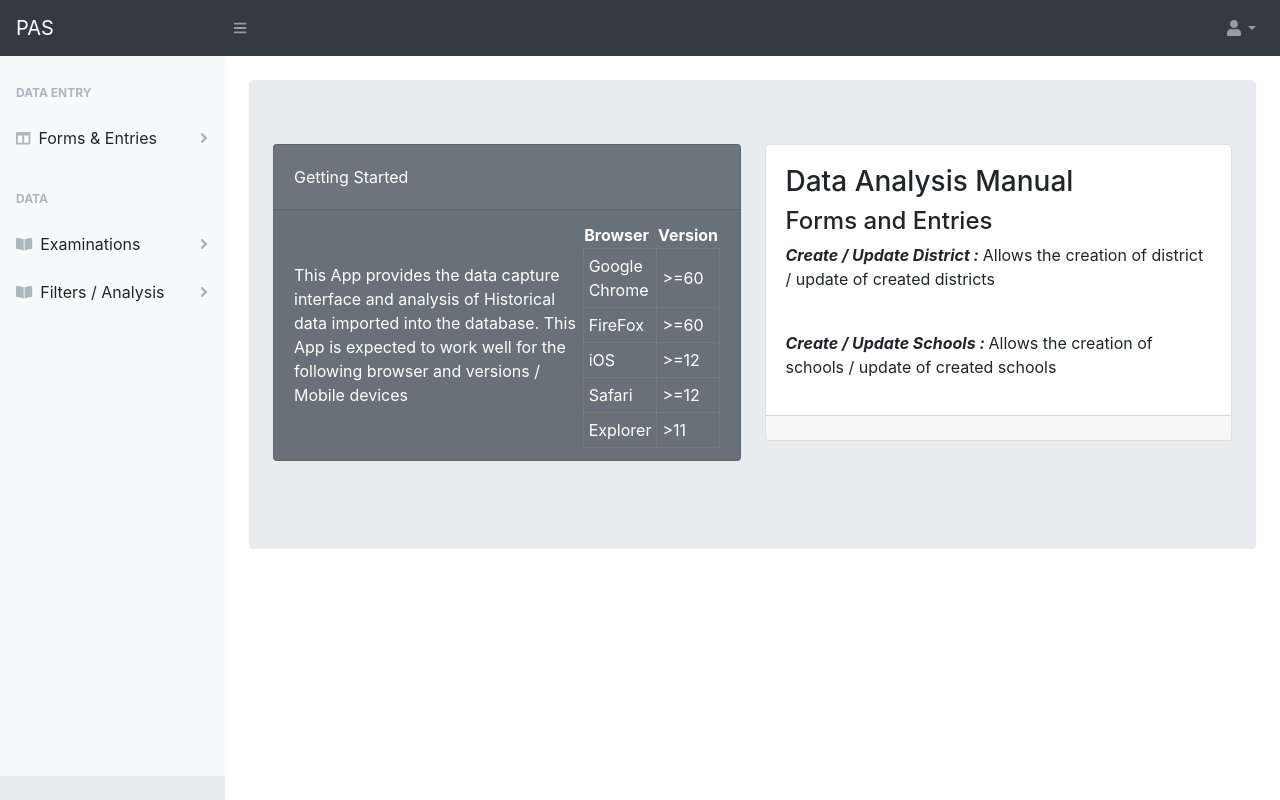
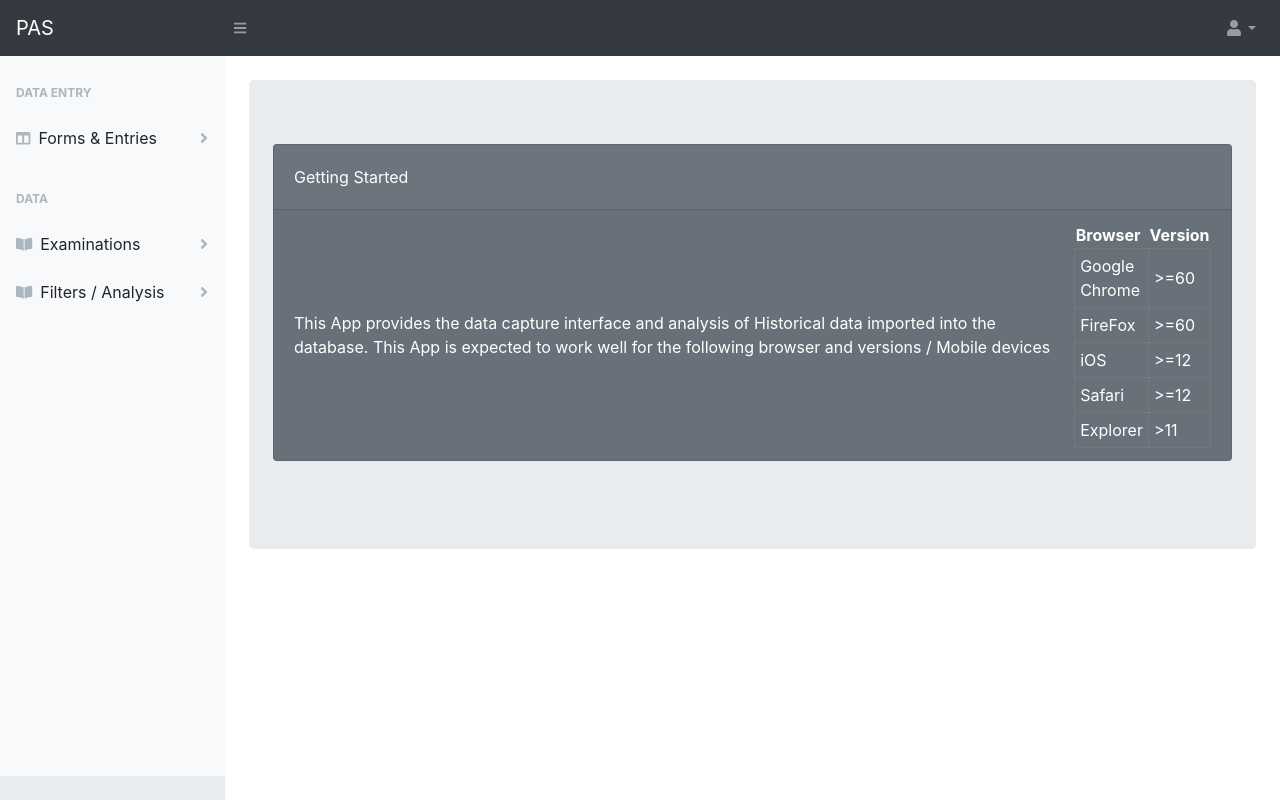
Before and after one commit to guezandy/PAS-EMIS, a Django app: page /historical/ in a window 1280 px wide. Run offline with Django 3.2, Linux system fonts and the light colour scheme; some libraries are stand-ins or nearby versions.

Commit message:
updated homepage

```diff
--- a/historical_surveillance/templates/surv_home.html
+++ b/historical_surveillance/templates/surv_home.html
@@ -6,7 +6,7 @@
 
 <div class="container-fluid jumbotron">
     <div class="row">
-        <div class="col-xl-6 col-md-6">
+        <div class="col-xl-12 col-md-12">
             <div class="card mb-4 bg-secondary text-white">
                 <div class="card-body">Getting Started</div>
                 <div class="card-footer d-flex align-items-center justify-content-between">
@@ -47,19 +47,7 @@
                 </div>
             </div>
         </div>
-        <div class="col-xl-6 col-md-6">
-            <div class="card mb-4">
-                <div class="card-body"><h3>Data Analysis Manual</h3>
-                 <h4>Forms and Entries</h4>
-                    <p><strong><em>Create / Update District : </em></strong> Allows the creation of district / update of created
-                        districts</p><br/>
-                     <p><strong><em>Create / Update Schools : </em></strong> Allows the creation of  schools / update of created
-                        schools</p></div>
-                <div class="card-footer d-flex align-items-center justify-content-between">
 
-                </div>
-            </div>
-        </div>
     </div>
 </div>
 {% endblock%}
```
Also changed, not shown: templates/index.html (+10 -3 lines), static/assets/img/map.png (added).
